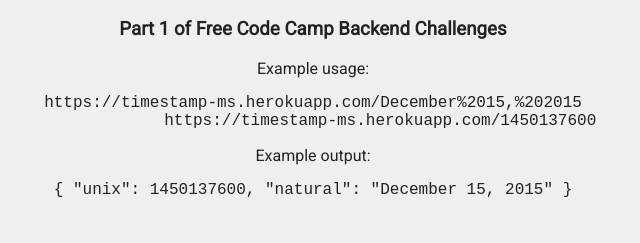
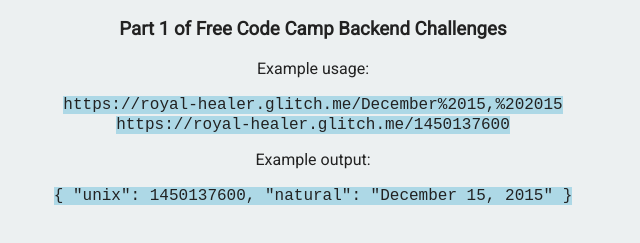
Before and after one commit to mikhailsinyakov/timestamp_microservice, a website: page views/index.html in a window 1280 px wide. Shown: the part 81-324 px from the top of the page, without its empty margins (327-967 px from the left). Drawn offline with Linux system fonts and the light colour scheme.

Commit message:
🌴💿 Checkpoint views/index.html:586560 public/style.css:586560 server.js:586560

```diff
--- a/public/style.css
+++ b/public/style.css
@@ -33,3 +33,7 @@
 	margin: 20px auto 0 auto;
 	display: block;
 }
+
+code {
+  background: lightblue;
+}
--- a/server.js
+++ b/server.js
@@ -8,6 +8,7 @@
 var fs = require('fs');
 var express = require('express');
 var app = express();
+console.log("check");
 
 if (!process.env.DISABLE_XORIGIN) {
   app.use(function(req, res, next) {
--- a/views/index.html
+++ b/views/index.html
@@ -13,10 +13,10 @@
          <h1>Timestamp microservice</h1>
          <h3>Part 1 of Free Code Camp Backend Challenges</h3>
         <p>Example usage:</p>
-        <pre>https://timestamp-ms.herokuapp.com/December%2015,%202015
-              https://timestamp-ms.herokuapp.com/1450137600</pre>
+        <code>https://royal-healer.glitch.me/December%2015,%202015<br>
+              https://royal-healer.glitch.me/1450137600</code>
         <p>Example output:</p>
-        <pre>{ "unix": 1450137600, "natural": "December 15, 2015" }</pre>
+        <code>{ "unix": 1450137600, "natural": "December 15, 2015" }</code>
 
 
       </div>
```
